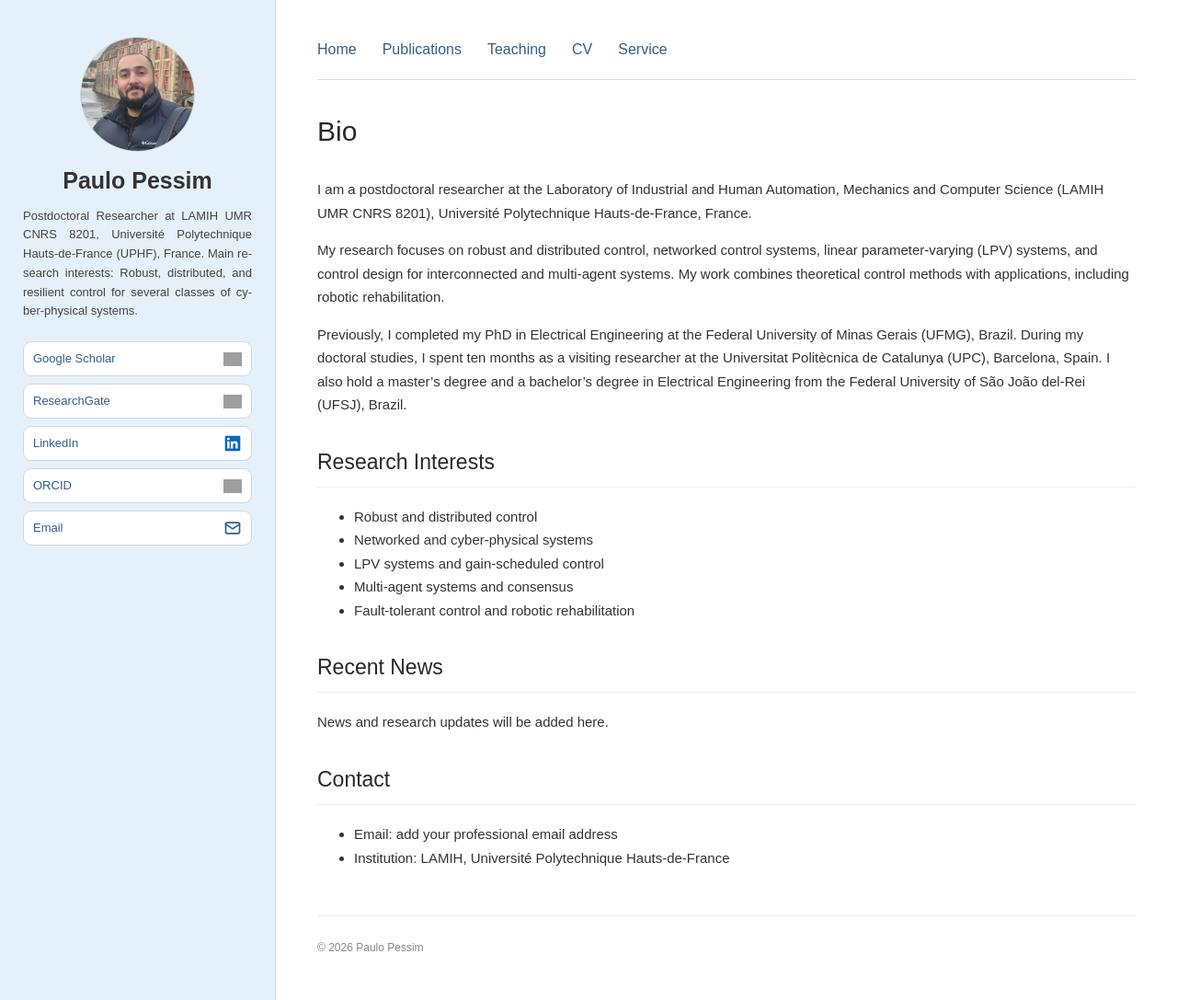
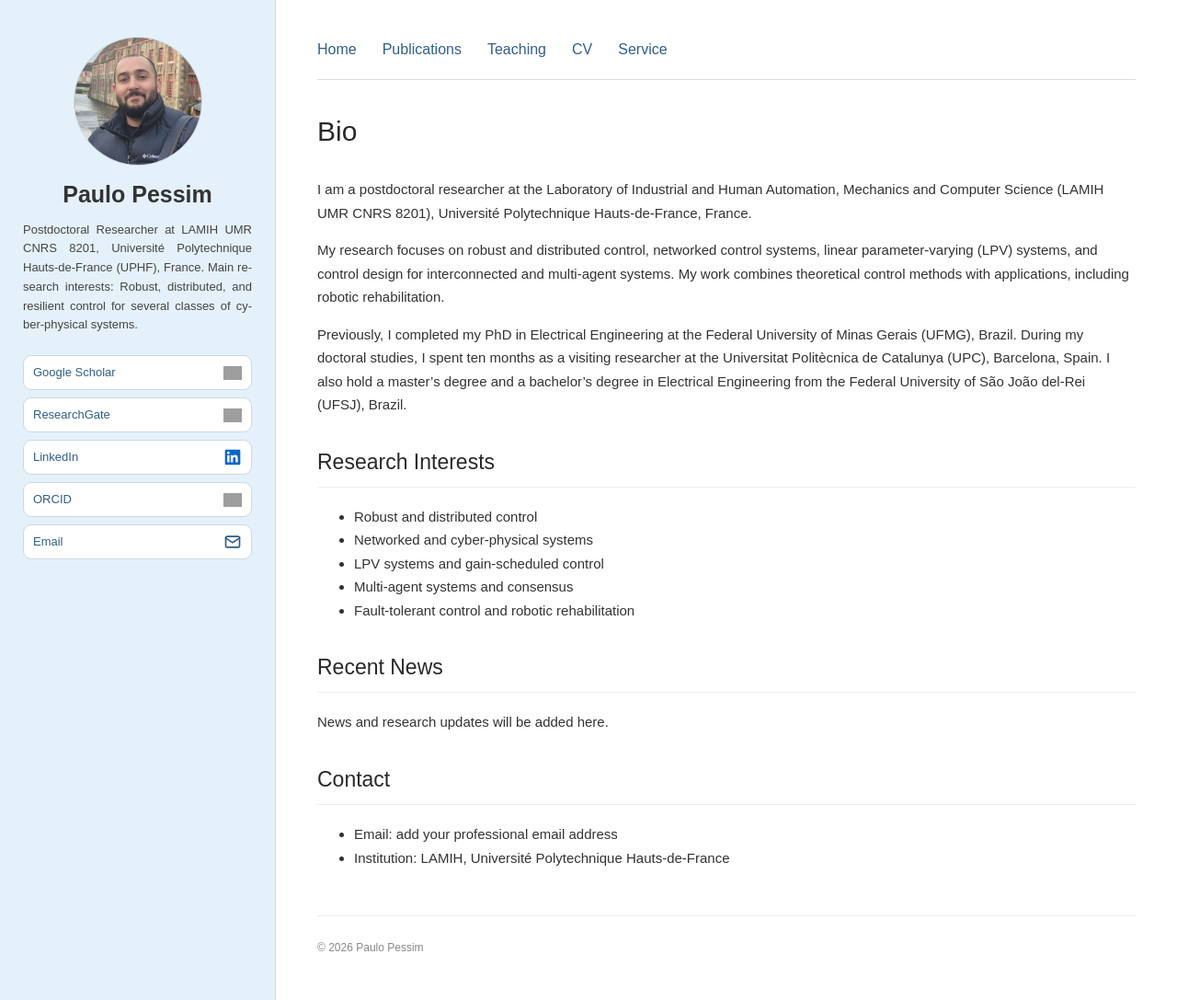
Before and after one commit to ppessim/ppessim.github.io, a Jekyll site: the page built from index.md, in a window 1280 px wide and 1087 px high. Shown: the whole window at 92% size. Built offline with Jekyll 4.4.1, drawn with Linux system fonts in a browser that asks for light colours; grey boxes are pictures that could not be loaded.

Commit message:
Update style.css

```diff
--- a/assets/css/style.css
+++ b/assets/css/style.css
@@ -57,8 +57,8 @@ body {
 
 .profile-photo {
   display: block;
-  width: 125px;
-  height: 125px;
+  width: 140px;
+  height: 140px;
   margin: 0 auto 15px;
   border-radius: 50%;
   object-fit: cover;
```
